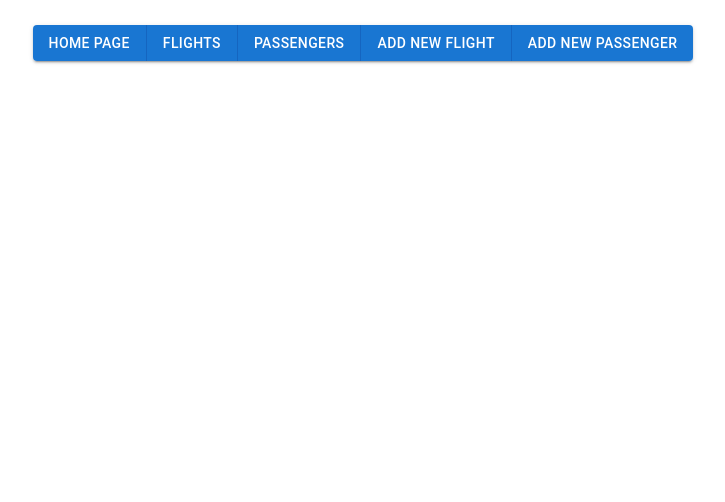
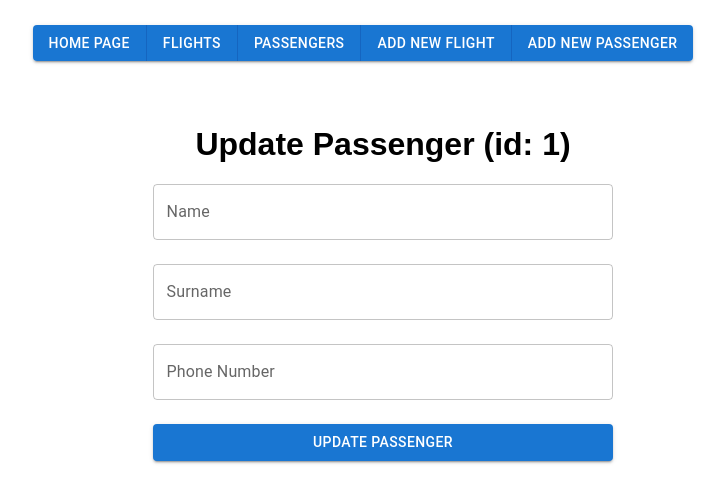
Before and after one commit to Shair13/flight-manager-react, a React (Create React App) app: page /update-passenger/1 in a window 1280 px wide. Shown: the top 502 px of the page, without its empty margins (257-982 px from the left). Built offline with nearby package versions, Linux system fonts and the light colour scheme; no server answers.

Commit message:
update form for passenger

```diff
--- a/src/App.js
+++ b/src/App.js
@@ -9,6 +9,7 @@ import NewPassenger from "./components/NewPassenger";
 import FlightDetails from "./pages/FlightDetails";
 import React from "react";
 import UpdateFlight from "./pages/UpdateFlight";
+import UpdatePassenger from "./pages/UpdatePassenger";
 
 function App() {
 
@@ -24,6 +25,7 @@ function App() {
                     <Route path="/add-passenger" element={<NewPassenger/>}/>
                     <Route path="/flight/:flightId" element={<FlightDetails/>}/>
                     <Route path="/update-flight/:flightId" element={<UpdateFlight/>}/>
+                    <Route path="/update-passenger/:passengerId" element={<UpdatePassenger/>}/>
                 </Routes>
             </Router>
         </Container>
--- a/src/components/Flight.js
+++ b/src/components/Flight.js
@@ -1,10 +1,6 @@
 import {Button, Stack, TableCell, TableRow} from "@mui/material";
 import {Link} from "react-router-dom";
 import React from "react";
-
-function DeleteIcon() {
-    return null;
-}
 
 export const Flight = ({number, flightId, route, departure, availableSeats, isHiddenDetails}) => {
 
--- a/src/components/FlightForm.js
+++ b/src/components/FlightForm.js
@@ -1,7 +1,6 @@
 import React, {useEffect, useState} from 'react';
 import {Box, Button, Input, Stack, TextField} from "@mui/material";
 import {addFlight, getFlightById, updateFlight} from "../logic/flightApi";
-import {redirect} from "react-router-dom";
 
 const FlightForm = ({fetchType, message, flightId}) => {
 
--- a/src/components/NewFlight.js
+++ b/src/components/NewFlight.js
@@ -1,6 +1,4 @@
-import React, {useState} from 'react';
-import {addFlight} from "../logic/flightApi";
-import {Box, Button, Input, Stack, TextField} from "@mui/material";
+import React from 'react';
 import FlightForm from "./FlightForm";
 
 const NewFlight = () => {
@@ -9,7 +7,7 @@ const NewFlight = () => {
     return (
         <>
             <h1>Add Flight</h1>
-            <FlightForm fetchType={"add"} message={"Add flight"}/>
+            <FlightForm fetchType={"add"} message={"Add Flight"}/>
         </>
 
     );
--- a/src/components/NewPassenger.js
+++ b/src/components/NewPassenger.js
@@ -1,93 +1,16 @@
-import React, {useState} from 'react';
-import {Box, Button, Stack, TextField} from "@mui/material";
-import {addPassenger} from "../logic/passengersApi";
+import React from 'react';
+import FlightForm from "./FlightForm";
+import PassengerForm from "./PassengerForm";
 
 const NewPassenger = () => {
 
-    const [newPassenger, setNewPassenger] = useState({
-        name: "",
-        surname: "",
-        phone: ""
-    });
-    const [errors, setErrors] = useState([]);
-
-    const inputHandler = (e) => {
-        const {name, value} = e.target
-        setNewPassenger(prev => ({
-            ...prev,
-            [name]: value
-        }))
-    }
-
-    const validateInputs = () => {
-        const validationErrors = {};
-
-        if (newPassenger.name.length <= 0) {
-            validationErrors.name = "Name cannot be an empty field.";
-        }
-        if (newPassenger.surname.length <= 0) {
-            validationErrors.surname = "Surname cannot be an empty field.";
-        }
-        if (newPassenger.phone.length <= 0) {
-            validationErrors.phone = "Phone number cannot be an empty field.";
-        }
-        setErrors(validationErrors);
-        return Object.keys(validationErrors).length === 0;
-    };
-
-
-    const addButtonHandler = async (e) => {
-        e.preventDefault();
-
-        if (validateInputs()) {
-            await addPassenger(newPassenger);
-            setNewPassenger({
-                name: "",
-                surname: "",
-                phone: ""
-            });
-            setErrors([]);
-        } else {
-            console.warn("Incorrect Values!")
-        }
-    };
 
     return (
-        <Box sx={{width: '40%'}}>
+        <>
+            <h1>Add Passenger</h1>
+            <PassengerForm fetchType={"add"} message={"Add Passenger"}/>
+        </>
 
-            <h1>Add Passenger Form</h1>
-
-            <Stack spacing={3}>
-
-                <TextField variant="outlined"
-                           type="text"
-                           name="name"
-                           value={newPassenger.name}
-                           onChange={inputHandler}
-                           label="Name"
-                           error={!!errors.name}
-                           helperText={errors.name}/>
-
-                <TextField variant={"outlined"}
-                           type="text"
-                           name="surname"
-                           value={newPassenger.surname}
-                           onChange={inputHandler}
-                           label="Surname"
-                           error={!!errors.surname}
-                           helperText={errors.surname}/>
-
-                <TextField type="text"
-                           name="phone"
-                           value={newPassenger.phone}
-                           onChange={inputHandler}
-                           label="Phone Number"
-                           error={!!errors.phone}
-                           helperText={errors.phone}/>
-
-                <Button variant="contained" onClick={addButtonHandler}>Add Passenger</Button>
-            </Stack>
-        </Box>
     );
 };
 
--- a/src/components/Passenger.js
+++ b/src/components/Passenger.js
@@ -12,10 +12,10 @@ const Passenger = ({passengerId, name, surname, phone}) => {
             <TableCell align={"center"}>{phone}</TableCell>
             <TableCell align={"center"}>
                 <Stack spacing={1} direction="row" justifyContent="center">
-                    <Link to={`/flights/${passengerId}`}>
+                    <Link to={`/update-passenger/${passengerId}`}>
                         <Button variant="contained">Update</Button>
                     </Link>
-                    <Link to={`/flights/${passengerId}`}>
+                    <Link to={`/passenger-delete/${passengerId}`}>
                         <Button variant="outlined" color="error">Delete</Button>
                     </Link>
                 </Stack>
--- /dev/null
+++ b/src/components/PassengerForm.js
@@ -0,0 +1,107 @@
+import React, {useEffect, useState} from 'react';
+import {Box, Button, Stack, TextField} from "@mui/material";
+import {addPassenger, getPassengerById, updatePassenger} from "../logic/passengersApi";
+
+const PassengerForm = ({fetchType, message, passengerId}) => {
+
+        const [passenger, setPassenger] = useState({
+            name: "",
+            surname: "",
+            phone: ""
+        });
+        const [errors, setErrors] = useState([]);
+
+        useEffect(() => {
+            if (passengerId) {
+                getPassengerById(passengerId, setPassenger);
+            }
+        }, []);
+
+
+        const inputHandler = (e) => {
+            const {name, value} = e.target
+            setPassenger(prev => ({
+                ...prev,
+                [name]: value
+            }))
+        }
+
+        const validateInputs = () => {
+            const validationErrors = {};
+
+            if (passenger.name.length <= 0) {
+                validationErrors.name = "Name cannot be an empty field.";
+            }
+            if (passenger.surname.length <= 0) {
+                validationErrors.surname = "Surname cannot be an empty field.";
+            }
+            if (passenger.phone.length <= 0) {
+                validationErrors.phone = "Phone number cannot be an empty field.";
+            }
+            setErrors(validationErrors);
+            return Object.keys(validationErrors).length === 0;
+        };
+
+        const buttonHandler = async (e) => {
+            e.preventDefault();
+
+            if (validateInputs() && fetchType === "add") {
+                await addPassenger(passenger);
+                clearPassengerAndErrors()
+            } else if (validateInputs() && fetchType === "update") {
+                await updatePassenger(passengerId, passenger);
+                clearPassengerAndErrors();
+                window.location.assign(`/passengers`);
+            } else {
+                console.warn("Incorrect Values!")
+            }
+        };
+
+        const clearPassengerAndErrors = () => {
+            setPassenger({
+                name: "",
+                surname: "",
+                phone: ""
+            });
+            setErrors([]);
+        }
+
+        return (
+            <Box sx={{width: '40%'}}>
+
+                <Stack spacing={3}>
+
+                    <TextField variant="outlined"
+                               type="text"
+                               name="name"
+                               value={passenger.name}
+                               onChange={inputHandler}
+                               label="Name"
+                               error={!!errors.name}
+                               helperText={errors.name}/>
+
+                    <TextField variant={"outlined"}
+                               type="text"
+                               name="surname"
+                               value={passenger.surname}
+                               onChange={inputHandler}
+                               label="Surname"
+                               error={!!errors.surname}
+                               helperText={errors.surname}/>
+
+                    <TextField type="text"
+                               name="phone"
+                               value={passenger.phone}
+                               onChange={inputHandler}
+                               label="Phone Number"
+                               error={!!errors.phone}
+                               helperText={errors.phone}/>
+
+                    <Button variant="contained" onClick={buttonHandler}>{message}</Button>
+                </Stack>
+            </Box>
+        );
+    }
+;
+
+export default PassengerForm;
--- a/src/pages/UpdateFlight.js
+++ b/src/pages/UpdateFlight.js
@@ -1,7 +1,6 @@
 import React from 'react';
 import FlightForm from "../components/FlightForm";
 import {useParams} from "react-router-dom";
-import {Box} from "@mui/material";
 
 const UpdateFlight = () => {
 
--- /dev/null
+++ b/src/pages/UpdatePassenger.js
@@ -0,0 +1,17 @@
+import React from 'react';
+import {useParams} from "react-router-dom";
+import PassengerForm from "../components/PassengerForm";
+
+const UpdatePassenger = () => {
+
+    const {passengerId} = useParams();
+
+    return (
+        <>
+            <h1>Update Passenger (id: {passengerId})</h1>
+            <PassengerForm fetchType={"update"} message={`Update Passenger`} passengerId={passengerId}/>
+        </>
+    );
+};
+
+export default UpdatePassenger;
```
